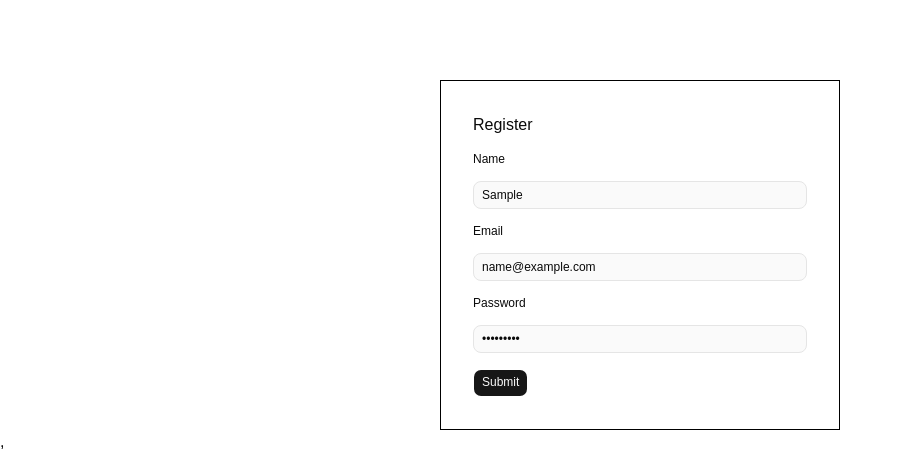
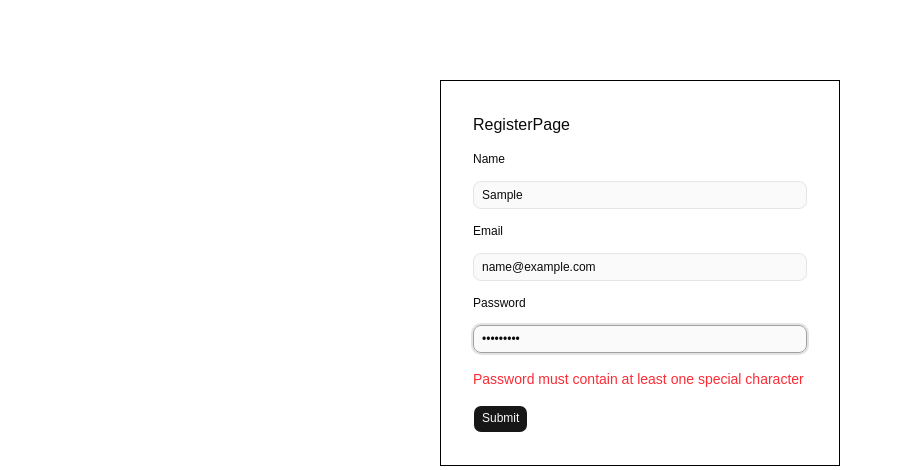
Before and after one commit to ProxyMori/blog-app-web, a React (Vite) app: page /register in a window 1280 px wide. Both pictures are taken after typing "Sample", "name@example.com", "Sample123" into the empty fields and a click on the button "Submit". Shown: the top 470 px of the page, without its empty margins (0-901 px from the left). Built offline with nearby package versions, Linux system fonts and the light colour scheme; no server answers.

Commit message:
add login

```diff
--- a/src/Schema/createBlog.ts
+++ b/src/Schema/createBlog.ts
@@ -1,15 +1,11 @@
 import { z } from "zod";
 
-export const createBlogSchema = z.object({
-  title: z.string().min(5, "Title must be at least 5 characters."),
-  description: z
-    .string()
-    .min(20, "Description must be at least 20 characters."),
-  category: z.string().min(1, "Category is required"),
-  content: z.string().min(1, "Content is required"),
-  thumbnail: z.instanceof(File, {
-    message: "Thumbnail must be a file",
-  }),
+export const createPostSchema = z.object({
+  title: z.string().min(3),
+  description: z.string().min(5),
+  category: z.string().min(1),
+  thumbnail: z.string().min(1),
+  content: z.string().min(1),
 });
 
-export type CreateBlogSchema = z.infer<typeof createBlogSchema>;
+export type CreatePostSchema = z.infer<typeof createPostSchema>;
--- a/src/Schema/login.ts
+++ b/src/Schema/login.ts
@@ -2,21 +2,7 @@ import { z } from "zod";
 
 export const loginSchema = z.object({
   email: z.email(),
-  password: z
-    .string()
-    .min(6, { error: "Password must be at least 6 character" })
-    .regex(/[A-Z]/, {
-      error: "Password must contain at least one uppercase letter",
-    })
-    .regex(/[a-z]/, {
-      message: "Password must contain at least one lowercase letter",
-    })
-    .regex(/[0-9]/, {
-      message: "Password must contain at least one number",
-    })
-    .regex(/[^A-Za-z0-9]/, {
-      message: "Password must contain at least one special character",
-    }),
+  password: z.string().min(1),
 });
 
 export type LoginSchema = z.infer<typeof loginSchema>;
--- /dev/null
+++ b/src/Schema/register.ts
@@ -0,0 +1,23 @@
+import { z } from "zod";
+
+export const registerSchema = z.object({
+  name: z.string().min(3),
+  email: z.email(),
+  password: z
+    .string()
+    .min(6, { error: "Password must be at least 6 character" })
+    .regex(/[A-Z]/, {
+      error: "Password must contain at least one uppercase letter",
+    })
+    .regex(/[a-z]/, {
+      message: "Password must contain at least one lowercase letter",
+    })
+    .regex(/[0-9]/, {
+      message: "Password must contain at least one number",
+    })
+    .regex(/[^A-Za-z0-9]/, {
+      message: "Password must contain at least one special character",
+    }),
+});
+
+export type RegisterSchema = z.infer<typeof registerSchema>;
--- a/src/lib/axios.ts
+++ b/src/lib/axios.ts
@@ -1,5 +1,17 @@
+import { useAuth } from "@/stores/useAuth";
 import axios from "axios";
 
 export const axiosInstance = axios.create({
-  baseURL: "VITE_BASE_URL_API",
+  baseURL: import.meta.env.VITE_BASE_URL_API,
 });
+
+axiosInstance.interceptors.request.use(
+  (config) => {
+    const token = useAuth.getState().user?.accessToken;
+
+    if (token) config.headers.Authorization = `Bearer ${token}`;
+
+    return config;
+  },
+  (error) => Promise.reject(error),
+);
--- a/src/main.tsx
+++ b/src/main.tsx
@@ -24,7 +24,7 @@ const router = createBrowserRouter([
     element: <LoginPage />,
   },
   {
-    path: "/blog",
+    path: "/blog/:slug",
     element: <BlogDetail />,
   },
   {
--- a/src/pages/BlogDetail.tsx
+++ b/src/pages/BlogDetail.tsx
@@ -1,20 +1,20 @@
+import { Button } from "@/components/ui/button";
 import Loading from "@/components/ui/loading";
-import { Button } from "@/components/ui/button";
 import { axiosInstance } from "@/lib/axios";
-import type { Blog } from "@/types/Blog";
+import type { Post } from "@/types/post";
 import { useEffect, useState } from "react";
 import { Link, useParams } from "react-router-dom";
 
 function BlogDetail() {
   const params = useParams();
 
-  const [blog, setBlog] = useState<Blog | null>(null);
+  const [blog, setBlog] = useState<Post | null>(null);
   const [isLoading, setIsLoading] = useState<boolean>(true);
 
   const getBlog = async () => {
     try {
-      const { data } = await axiosInstance.get<Blog>(
-        `/data/Blogs/${params.objectId}`,
+      const { data } = await axiosInstance.get<Post>(
+        `/data/Blogs/${params.slug}`,
       );
 
       setBlog(data);
@@ -60,7 +60,7 @@ function BlogDetail() {
       <h1 className="text-3xl font-bold">Blog Detail - {blog.title}</h1>
 
       <p>
-        {blog.category} - {blog.author}
+        {blog.category} - {blog.user.name}
       </p>
 
       <p>{blog.description}</p>
--- a/src/pages/CreateBlog.tsx
+++ b/src/pages/CreateBlog.tsx
@@ -46,18 +46,19 @@ function CreateBlog() {
   });
 
   async function onSubmit(data: CreateBlogSchema) {
+    setIsLoading(true);
+
     try {
-      setIsLoading(true);
-
       // step 1: upload thumbnail ke file service
       const formData = new FormData();
+
       formData.append("file", data.thumbnail);
 
       const fileName = Date.now() + Math.floor(Math.random() * 1000000);
-      const folderName = "Images";
+      const folderName = "images";
 
       const response = await axios.post<ResponseFileService>(
-        `https://finepunishment-us.backendless.app/api/files/${folderName}/${fileName}`,
+        `https://finestpunishment-us.backendless.app/api/files/${folderName}/${fileName}`,
         formData,
       );
 
@@ -66,7 +67,6 @@ function CreateBlog() {
         title: data.title,
         description: data.description,
         category: data.category,
-        userId: 1,
         content: data.content,
         thumbnail: response.data.fileURL,
       });
@@ -80,7 +80,6 @@ function CreateBlog() {
       setIsLoading(false);
     }
   }
-
   return (
     <div>
       <h1>Create Blog</h1>
--- a/src/pages/LoginPage.tsx
+++ b/src/pages/LoginPage.tsx
@@ -3,7 +3,7 @@ import { Input } from "@/components/ui/input";
 import { Label } from "@/components/ui/label";
 import { axiosInstance } from "@/lib/axios";
 import { loginSchema, type LoginSchema } from "@/Schema/login";
-import useAuth from "@/stores/useAuth";
+import { useAuth } from "@/stores/useAuth";
 import { zodResolver } from "@hookform/resolvers/zod";
 import { useState } from "react";
 import { useForm } from "react-hook-form";
@@ -21,16 +21,18 @@ function LoginPage() {
     setIsLoading(true);
 
     try {
-      const { data } = await axiosInstance.post("/users/login", {
-        login: values.email,
+      const { data } = await axiosInstance.post("/auth/login", {
+        email: values.email,
         password: values.password,
       });
 
       login({
-        name: data.name,
-        email: data.email,
-        objectId: data.objectId,
-        token: data["user-token"],
+        id: data.user.id,
+        name: data.user.name,
+        email: data.user.email,
+        role: data.user.role,
+        profilePic: data.user.profilePic,
+        accessToken: data.accesstoken,
       });
 
       alert("Login Success!");
--- a/src/pages/RegisterPage.tsx
+++ b/src/pages/RegisterPage.tsx
@@ -2,26 +2,34 @@ import { Button } from "@/components/ui/button";
 import { Input } from "@/components/ui/input";
 import { Label } from "@/components/ui/label";
 import { useState } from "react";
-import axios from "axios";
+import { axiosInstance } from "@/lib/axios";
+import { useForm } from "react-hook-form";
+import { zodResolver } from "@hookform/resolvers/zod";
+import { registerSchema, type RegisterSchema } from "@/Schema/register";
+import { useNavigate } from "react-router";
 
 function RegisterPage() {
-  const [name, setName] = useState<string>("");
-  const [email, setEmail] = useState<string>("");
-  const [password, setPassword] = useState<string>("");
   const [isLoading, setIsLoading] = useState<boolean>(false);
 
-  const handleSubmit = async () => {
+  const { register, handleSubmit, formState } = useForm<RegisterSchema>({
+    resolver: zodResolver(registerSchema),
+  });
+
+  const navigate = useNavigate();
+
+  const handleRegister = async (values: RegisterSchema) => {
     setIsLoading(true);
 
     try {
-      const url = "https://finekittens-us.backendless.app/api/data/Users";
-      await axios.post(url, {
-        name: name,
-        email: email,
-        password: password,
+      await axiosInstance.post("/auth/register", {
+        name: values.name,
+        email: values.email,
+        password: values.password,
       });
 
       alert("Register Success!");
+
+      navigate("/login");
     } catch (error) {
       console.log(error);
       alert("Register Failed!");
@@ -31,22 +39,42 @@ function RegisterPage() {
   };
 
   return (
-    <div className="w-[400px] mx-auto mt-20 border border-black p-8 space-y-4">
-      <h1>Register</h1>
+    <form onSubmit={handleSubmit(handleRegister)}>
+      <div className="w-100 mx-auto mt-20 border border-black p-8 space-y-4">
+        <h1>RegisterPage</h1>
 
         <Label>Name</Label>
-      <Input type="text" onChange={(e) => setName(e.target.value)} />
+        <Input type="text" {...register("name")} />
+
+        {formState.errors.name && (
+          <p className="text-red-500 text-sm">
+            {formState.errors.name.message}
+          </p>
+        )}
 
         <Label>Email</Label>
-      <Input type="email" onChange={(e) => setEmail(e.target.value)} />
+        <Input type="email" {...register("email")} />
+
+        {formState.errors.email && (
+          <p className="text-red-500 text-sm">
+            {formState.errors.email.message}
+          </p>
+        )}
 
         <Label>Password</Label>
-      <Input type="password" onChange={(e) => setPassword(e.target.value)} />
+        <Input type="password" {...register("password")} />
 
-      <Button onClick={handleSubmit} disabled={isLoading}>
+        {formState.errors.password && (
+          <p className="text-red-500 text-sm">
+            {formState.errors.password.message}
+          </p>
+        )}
+
+        <Button type="submit" disabled={isLoading}>
           {isLoading ? "Loading" : "Submit"}
         </Button>
       </div>
+    </form>
   );
 }
 
--- a/src/stores/useAuth.ts
+++ b/src/stores/useAuth.ts
@@ -1,20 +1,28 @@
-interface User {
+import { create } from "zustand";
+import { persist } from "zustand/middleware";
+
+interface UserAuth {
+  id: number;
   name: string;
   email: string;
-  objectId: string;
-  token: string;
+  role: string;
+  profilePic: string | null;
+  accessToken: string;
 }
 
-function useAuth() {
-  return {
-    user: null as User | null,
+type Store = {
+  user: UserAuth | null;
+  login: (user: UserAuth) => void;
+  logout: () => void;
+};
 
-    login: (user: User) => {
-      console.log(user);
-    },
-
-    logout: () => {},
-  };
-}
-
-export default useAuth;
+export const useAuth = create<Store>()(
+  persist(
+    (set) => ({
+      user: null,
+      login: (user) => set({ user }),
+      logout: () => set({ user: null }),
+    }),
+    { name: "auth" },
+  ),
+);
--- /dev/null
+++ b/src/types/post.ts
@@ -0,0 +1,15 @@
+export interface Post {
+  id: number;
+  title: string;
+  slug: string;
+  description: string;
+  category: string;
+  thumbnail: string;
+  userId: number;
+  content: string;
+  createdAt: Date;
+  updatedAt: Date;
+  user: {
+    name: string;
+  };
+}
```
Also changed, not shown: src/pages/HomePage.tsx (+6 -6 lines). Lines whose indentation alone changed are shown as unchanged.
